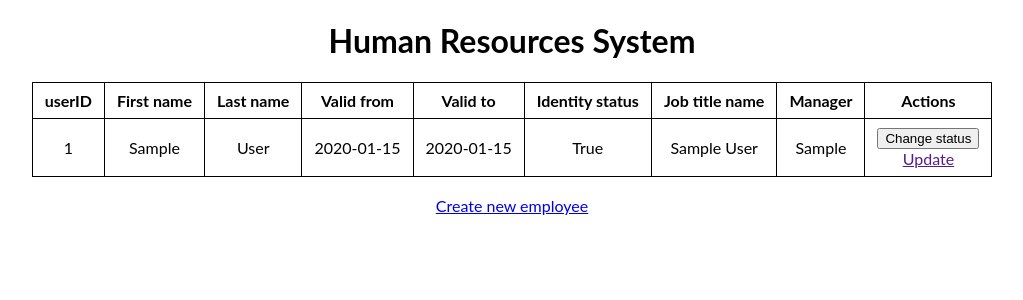
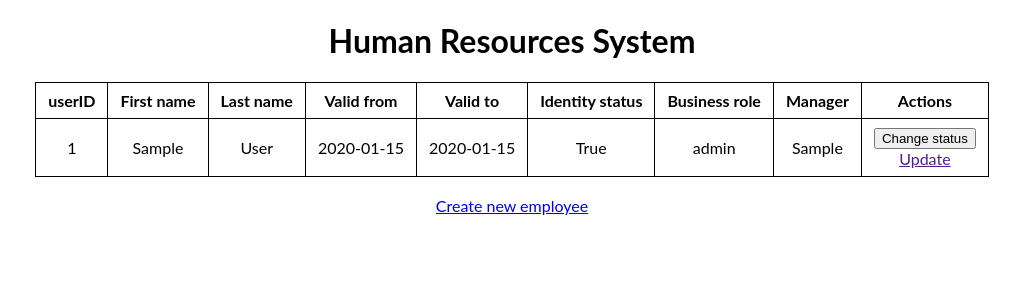
Before and after one commit to smichajlidis/iam-project, a Flask app: page / in a window 1280 px wide. Shown: the top 300 px of the page, without its empty margins (128-1151 px from the left). Run offline with Flask 3, Linux system fonts and the light colour scheme; the visitor is signed in with stand-in values (Sample User, id 1); tables that the repository leaves empty hold one stand-in row (values such as "Sample post").

Commit message:
change 'job title name' to 'business role'

```diff
--- a/hr/app.py
+++ b/hr/app.py
@@ -23,7 +23,7 @@ class Employee(db.Model):
     valid_from = db.Column(db.DateTime, default=datetime.utcnow)
     valid_to = db.Column(db.DateTime)
     identity_status = db.Column(db.Boolean, default=True)
-    job_title_name = db.Column(db.String(20), nullable=False)
+    business_role = db.Column(db.String(20))
     manager = db.Column(db.String(20))
 
     def __repr__(self):
@@ -116,7 +116,7 @@ def create():
             valid_from = valid_from,
             valid_to = valid_to,
             identity_status = identity_status,
-            job_title_name = request.form['job_title_name'],
+            business_role = request.form['business_role'],
             manager = request.form['manager'])
 
         try:
--- a/hr/templates/create.html
+++ b/hr/templates/create.html
@@ -19,8 +19,8 @@
         <label for="last_name">Last name:</label>
         <input id="last_name" type="text" name="last_name" maxlength="20" required>
 
-        <label for="job_title_name">Job title name:</label>
-        <input id="job_title_name" type="text" name="job_title_name" maxlength="20" required>
+        <label for="business_role">Business role:</label>
+        <input id="business_role" type="text" name="business_role" maxlength="20" required>
 
         <label for="manager">Manager (user_id):</label>
         <input id="manager" type="text" name="manager" maxlength="20">
--- a/hr/templates/index.html
+++ b/hr/templates/index.html
@@ -18,7 +18,7 @@
                 <th>Valid from</th>
                 <th>Valid to</th>
                 <th>Identity status</th>
-                <th>Job title name</th>
+                <th>Business role</th>
                 <th>Manager</th>
                 <th>Actions</th>
             </tr>
@@ -30,7 +30,7 @@
                 <td>{{ employee.valid_from.strftime('%Y-%m-%d') }}</td>
                 <td>{{ employee.valid_to.strftime('%Y-%m-%d') }}</td>
                 <td>{{ employee.identity_status }}</td>
-                <td>{{ employee.job_title_name }}</td>
+                <td>{{ employee.business_role }}</td>
                 <td>{{ employee.manager }}</td>
                 <td>
                     <form action="/change-status/{{ employee.user_id }}" method="POST" style="display:inline">
```
